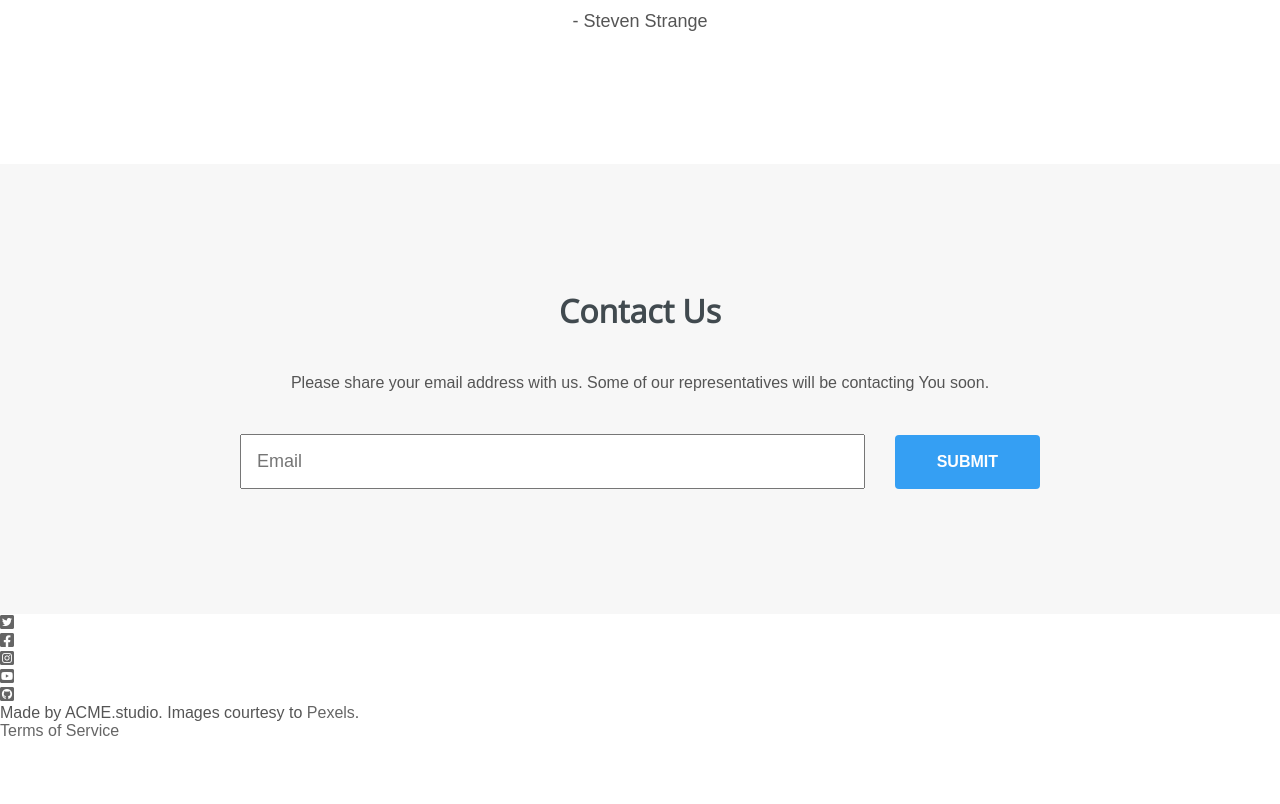
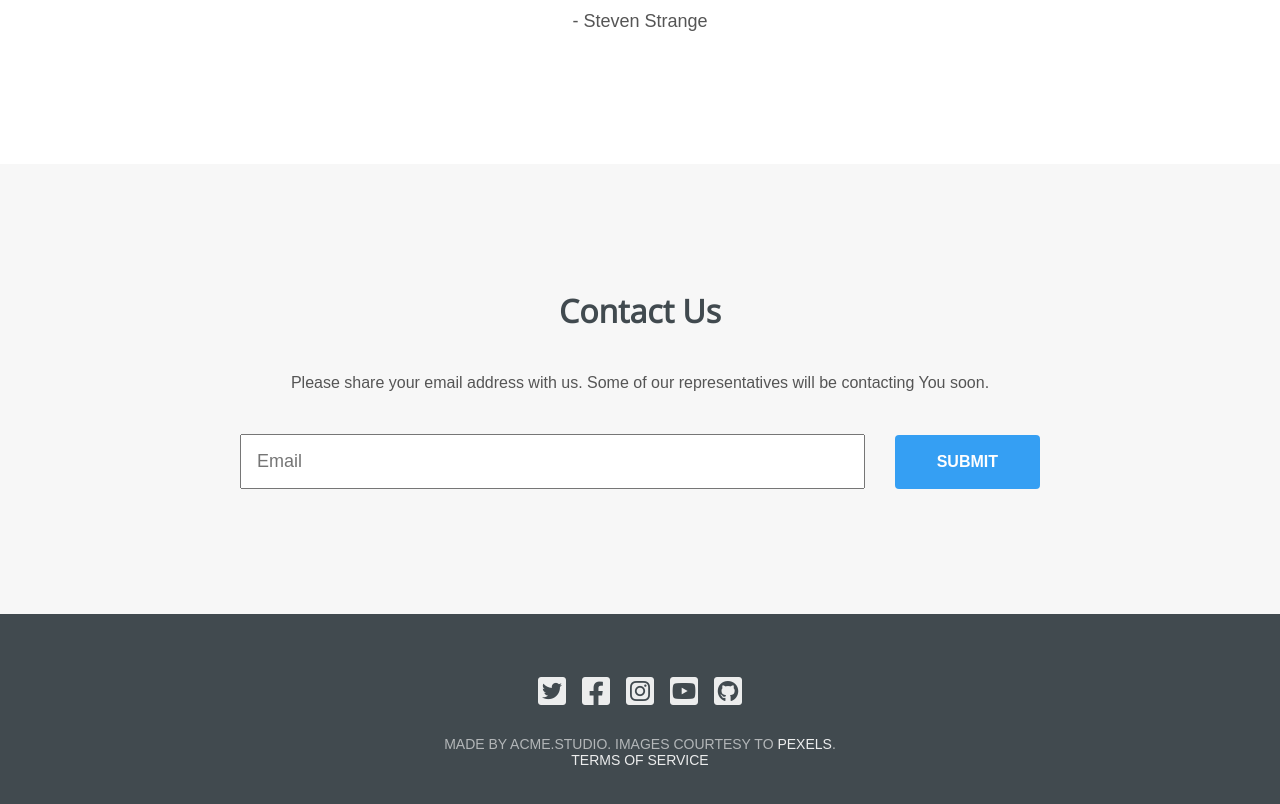
Before and after one commit to avelasquezn/acme-studio-basic-landing, a plain HTML site: page public/index.html in a window 1280 px wide. Shown: the part 4822-5626 px from the top of the page. Before the commit the page ends 5562 px from the top, so only its background shows below. Drawn offline with nearby package versions, Linux system fonts and the light colour scheme.

Commit message:
feat(footer): Added Footer Section Styles

```diff
--- a/public/assets/styles/styles.css
+++ b/public/assets/styles/styles.css
@@ -348,3 +348,50 @@ header nav li:last-child {
         margin: 0 0 20px 0;
     }
 }
+
+
+/* Footer Section */
+
+footer {
+    display: flex;
+    flex-direction: column;
+    align-items: center;
+    text-align: center;
+    color: #FFF;
+    background-color: #414A4F;
+    padding: 60px 0;
+}
+
+footer ul {
+    display: flex;
+    margin-bottom: 25px;
+    font-size: 32px;
+}
+
+footer ul li {
+    margin: 0 8px;
+}
+
+footer ul li:first-child {
+    margin-left: 0;
+}
+
+footer ul li:last-child {
+    margin-right: 0;
+}
+
+footer p {
+    text-transform: uppercase;
+    font-size: 14px;
+    color: rgba(255, 255, 255, 0.6);
+}
+
+footer p a {
+    color: #FFF;
+}
+
+@media (max-width: 700px) {
+    footer {
+        padding: 80px 15px;
+    }
+}
```
